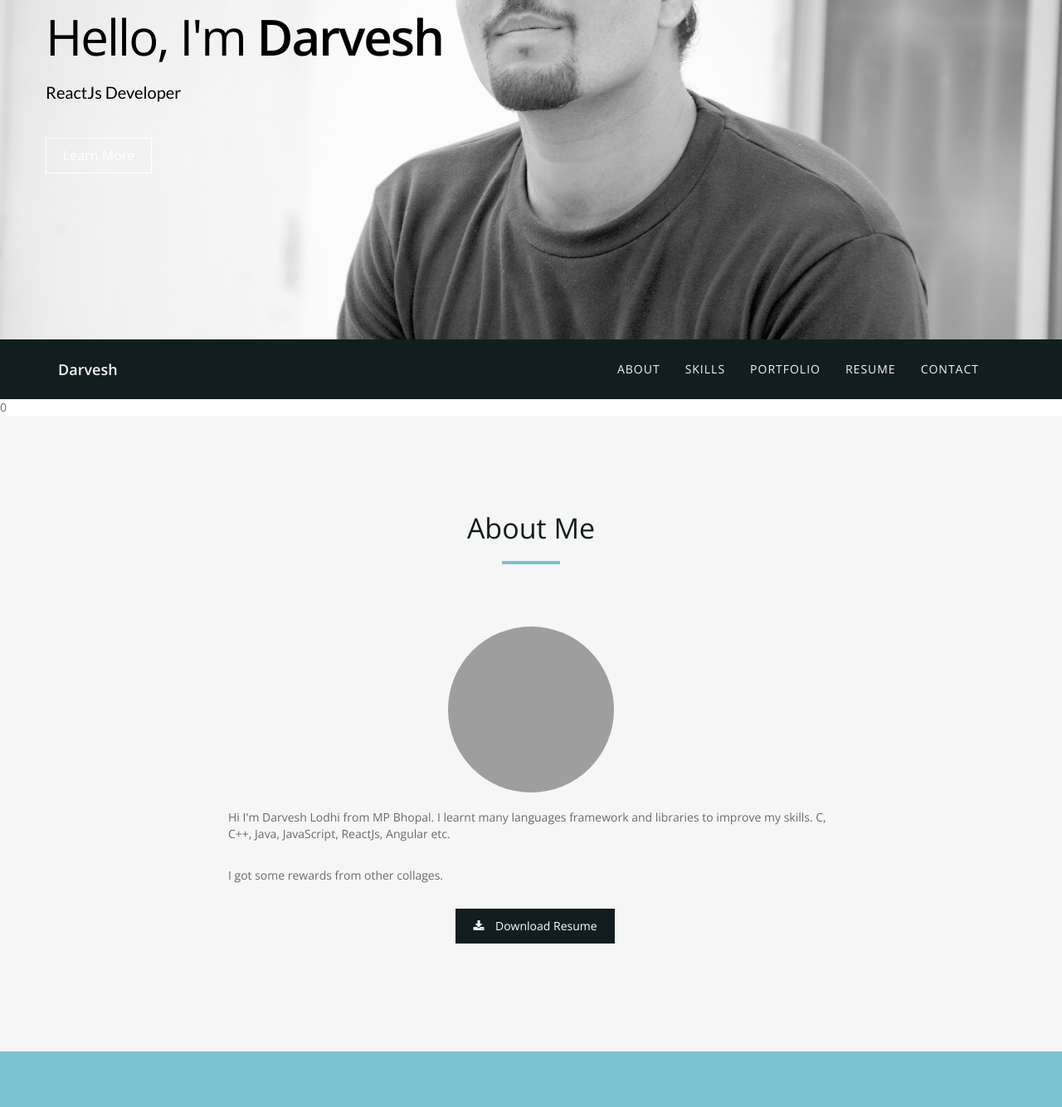
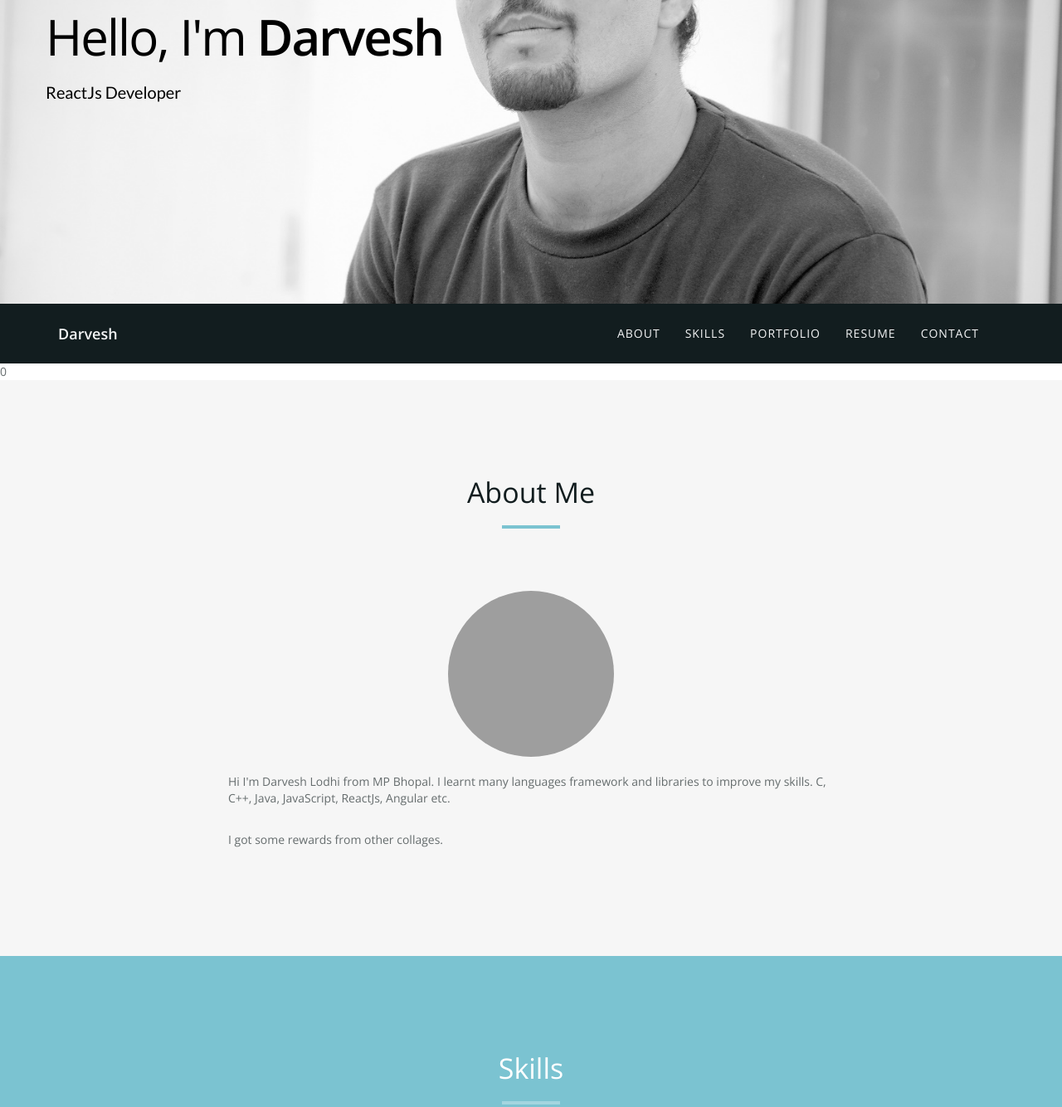
Before and after one commit to darveshlodhi/Live, a plain HTML site: page index.html in a window 1280 px wide. Shown: the part 309-1643 px from the top of the page at 83% size. Drawn offline with nearby package versions, Linux system fonts and the light colour scheme; grey boxes are pictures that could not be loaded.

Commit message:
remove resume

```diff
--- a/index.html
+++ b/index.html
@@ -38,7 +38,7 @@
         <div class="intro-text">
           <h1>Hello, I'm <span class="name">Darvesh</span></h1>
           <p>ReactJs Developer</p>
-          <a href="#about" class="btn btn-default btn-lg page-scroll">Learn More</a> </div>
+           </div>
       </div>
     </div>
   </div>
@@ -81,7 +81,7 @@
         <div class="about-text">
           <p>Hi I'm Darvesh Lodhi from MP Bhopal. I learnt many languages framework and libraries to improve my skills. C, C++, Java, JavaScript, ReactJs, Angular etc.  </p>
           <p>I got some rewards from other collages. </p>
-          <p class="text-center"><a  class="btn btn-primary" href="/resume/resume.pdf" download ><i class="fa fa-download"></i> Download Resume</a></p>
+
         </div>
       </div>
     </div>
```
